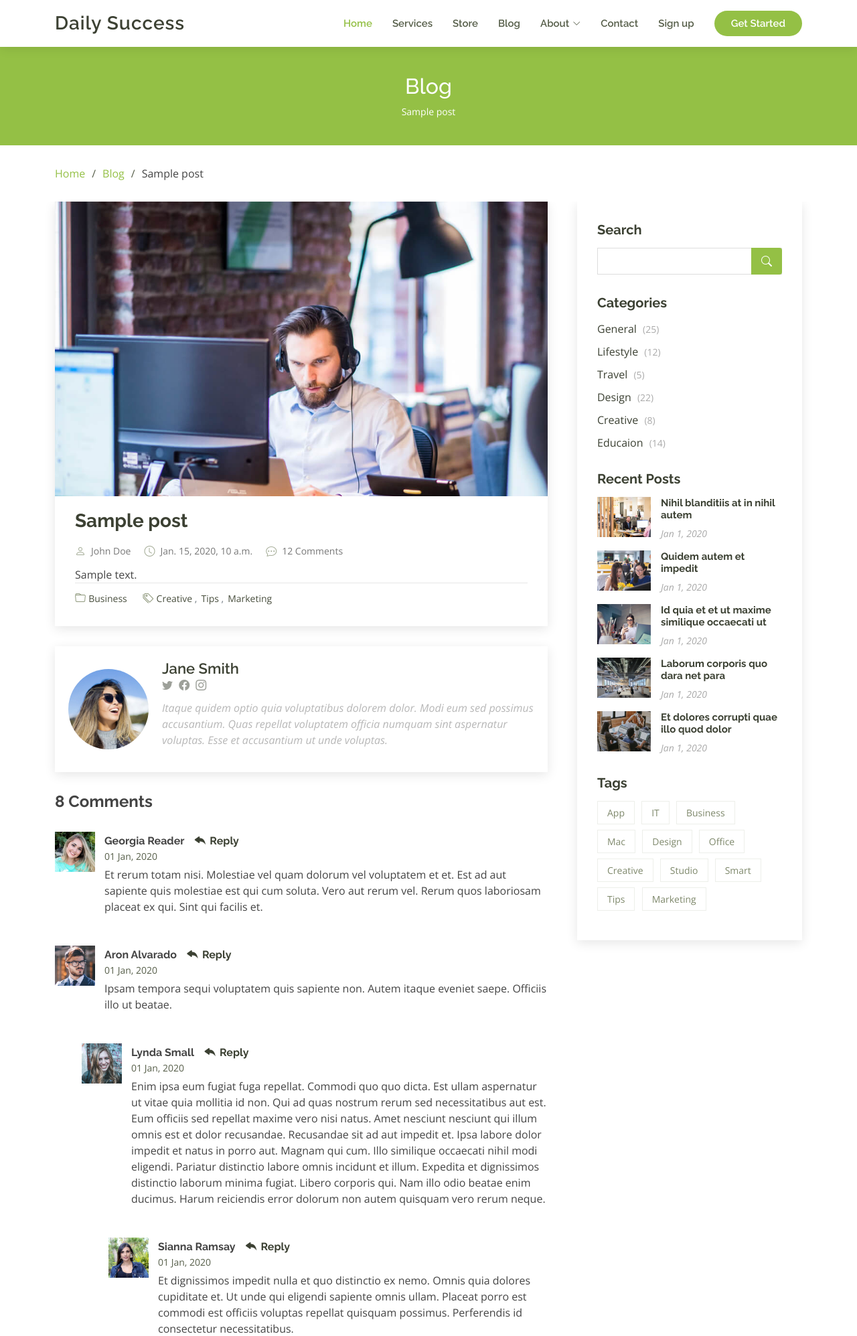
After one commit to jisungs/daily_success, a Django app: page /blog/1/ in a window 1280 px wide. The commit adds this page. Shown: the top 1995 px of the page at 67% size. Run offline with Django 4.2, Linux system fonts and the light colour scheme; tables that the repository leaves empty hold one stand-in row (values such as "Sample post"); some libraries are stand-ins or nearby versions.

Commit message:
FBV style 로 블로그 상세 페이지를 작성 완료

```diff
--- a/blog/models.py
+++ b/blog/models.py
@@ -1,4 +1,5 @@
 from django.db import models
+from django.urls import reverse
 
 # Create your models here.
 class Post(models.Model):
@@ -11,3 +12,6 @@ class Post(models.Model):
 
     def __str__(self):
         return f'[{self.pk}]{self.title}'
+
+    def get_absolute_url(self):
+        return f'/blog/{self.pk}'
--- a/blog/urls.py
+++ b/blog/urls.py
@@ -3,5 +3,6 @@ from django.urls import path
 from . import views
 
 urlpatterns = [
-    path('', views.index, name="blog"),
+   path('', views.index, name="blog"),
+   path('<int:pk>/', views.single_post_page, name="single_post_page"),
 ]
--- a/blog/views.py
+++ b/blog/views.py
@@ -10,3 +10,12 @@ def index(request):
     }
 
     return render(request, 'blog/index.html', context)
+
+def single_post_page(request, pk):
+
+    post = Post.objects.get(pk=pk)
+
+    context = {
+        'post':post,
+    }
+    return render(request,'blog/single_post_page.html', context)
--- a/templates/blog/index.html
+++ b/templates/blog/index.html
@@ -38,7 +38,7 @@
               </div>
 
               <h2 class="entry-title">
-                <a href="blog-single.html">{{post.title}}</a>
+                <a href="{{ post.get_absolute_url }}">{{post.title}}</a>
               </h2>
 
               <div class="entry-meta">
--- /dev/null
+++ b/templates/blog/single_post_page.html
@@ -0,0 +1,301 @@
+{% extends 'base.html' %}
+{% load static %}
+
+{% block content %}
+
+
+<main id="main">
+
+    <!-- ======= Breadcrumbs ======= -->
+    <section id="breadcrumbs" class="breadcrumbs">
+      <div class="breadcrumb-hero">
+        <div class="container">
+          <div class="breadcrumb-hero">
+            <h2>Blog</h2>
+            <p>{{post.title}} </p>
+          </div>
+        </div>
+      </div>
+      <div class="container">
+        <ol>
+          <li><a href="{% url 'home' %}">Home</a></li>
+          <li><a href="{% url 'blog' %}">Blog</a></li>
+          <li>{{post.title}}</li>
+        </ol>
+      </div>
+    </section><!-- End Breadcrumbs -->
+
+    <!-- ======= Blog Single Section ======= -->
+    <section id="blog" class="blog">
+      <div class="container" data-aos="fade-up">
+
+        <div class="row">
+
+          <div class="col-lg-8 entries">
+
+            <article class="entry entry-single">
+
+              <div class="entry-img">
+                <img src="assets/img/blog/blog-1.jpg" alt="" class="img-fluid">
+              </div>
+
+              <h2 class="entry-title">
+                <a href="{{post.get_absolute_url}}">{{post.title}}</a>
+              </h2>
+
+              <div class="entry-meta">
+                <ul>
+                  <li class="d-flex align-items-center"><i class="bi bi-person"></i> <a href="blog-single.html">John Doe</a></li>
+                  <li class="d-flex align-items-center"><i class="bi bi-clock"></i> <a href="blog-single.html"><time datetime="2020-01-01">{{post.created_at}}</time></a></li>
+                  <li class="d-flex align-items-center"><i class="bi bi-chat-dots"></i> <a href="blog-single.html">12 Comments</a></li>
+                </ul>
+              </div>
+
+              <div class="entry-content">
+                {{post.content}}
+
+              </div>
+
+              <div class="entry-footer">
+                <i class="bi bi-folder"></i>
+                <ul class="cats">
+                  <li><a href="#">Business</a></li>
+                </ul>
+
+                <i class="bi bi-tags"></i>
+                <ul class="tags">
+                  <li><a href="#">Creative</a></li>
+                  <li><a href="#">Tips</a></li>
+                  <li><a href="#">Marketing</a></li>
+                </ul>
+              </div>
+
+            </article><!-- End blog entry -->
+
+            <div class="blog-author d-flex align-items-center">
+              <img src="assets/img/blog/blog-author.jpg" class="rounded-circle float-left" alt="">
+              <div>
+                <h4>Jane Smith</h4>
+                <div class="social-links">
+                  <a href="https://twitters.com/#"><i class="bi bi-twitter"></i></a>
+                  <a href="https://facebook.com/#"><i class="bi bi-facebook"></i></a>
+                  <a href="https://instagram.com/#"><i class="biu bi-instagram"></i></a>
+                </div>
+                <p>
+                  Itaque quidem optio quia voluptatibus dolorem dolor. Modi eum sed possimus accusantium. Quas repellat voluptatem officia numquam sint aspernatur voluptas. Esse et accusantium ut unde voluptas.
+                </p>
+              </div>
+            </div><!-- End blog author bio -->
+
+            <div class="blog-comments">
+
+              <h4 class="comments-count">8 Comments</h4>
+
+              <div id="comment-1" class="comment">
+                <div class="d-flex">
+                  <div class="comment-img"><img src="assets/img/blog/comments-1.jpg" alt=""></div>
+                  <div>
+                    <h5><a href="">Georgia Reader</a> <a href="#" class="reply"><i class="bi bi-reply-fill"></i> Reply</a></h5>
+                    <time datetime="2020-01-01">01 Jan, 2020</time>
+                    <p>
+                      Et rerum totam nisi. Molestiae vel quam dolorum vel voluptatem et et. Est ad aut sapiente quis molestiae est qui cum soluta.
+                      Vero aut rerum vel. Rerum quos laboriosam placeat ex qui. Sint qui facilis et.
+                    </p>
+                  </div>
+                </div>
+              </div><!-- End comment #1 -->
+
+              <div id="comment-2" class="comment">
+                <div class="d-flex">
+                  <div class="comment-img"><img src="assets/img/blog/comments-2.jpg" alt=""></div>
+                  <div>
+                    <h5><a href="">Aron Alvarado</a> <a href="#" class="reply"><i class="bi bi-reply-fill"></i> Reply</a></h5>
+                    <time datetime="2020-01-01">01 Jan, 2020</time>
+                    <p>
+                      Ipsam tempora sequi voluptatem quis sapiente non. Autem itaque eveniet saepe. Officiis illo ut beatae.
+                    </p>
+                  </div>
+                </div>
+
+                <div id="comment-reply-1" class="comment comment-reply">
+                  <div class="d-flex">
+                    <div class="comment-img"><img src="assets/img/blog/comments-3.jpg" alt=""></div>
+                    <div>
+                      <h5><a href="">Lynda Small</a> <a href="#" class="reply"><i class="bi bi-reply-fill"></i> Reply</a></h5>
+                      <time datetime="2020-01-01">01 Jan, 2020</time>
+                      <p>
+                        Enim ipsa eum fugiat fuga repellat. Commodi quo quo dicta. Est ullam aspernatur ut vitae quia mollitia id non. Qui ad quas nostrum rerum sed necessitatibus aut est. Eum officiis sed repellat maxime vero nisi natus. Amet nesciunt nesciunt qui illum omnis est et dolor recusandae.
+
+                        Recusandae sit ad aut impedit et. Ipsa labore dolor impedit et natus in porro aut. Magnam qui cum. Illo similique occaecati nihil modi eligendi. Pariatur distinctio labore omnis incidunt et illum. Expedita et dignissimos distinctio laborum minima fugiat.
+
+                        Libero corporis qui. Nam illo odio beatae enim ducimus. Harum reiciendis error dolorum non autem quisquam vero rerum neque.
+                      </p>
+                    </div>
+                  </div>
+
+                  <div id="comment-reply-2" class="comment comment-reply">
+                    <div class="d-flex">
+                      <div class="comment-img"><img src="assets/img/blog/comments-4.jpg" alt=""></div>
+                      <div>
+                        <h5><a href="">Sianna Ramsay</a> <a href="#" class="reply"><i class="bi bi-reply-fill"></i> Reply</a></h5>
+                        <time datetime="2020-01-01">01 Jan, 2020</time>
+                        <p>
+                          Et dignissimos impedit nulla et quo distinctio ex nemo. Omnis quia dolores cupiditate et. Ut unde qui eligendi sapiente omnis ullam. Placeat porro est commodi est officiis voluptas repellat quisquam possimus. Perferendis id consectetur necessitatibus.
+                        </p>
+                      </div>
+                    </div>
+
+                  </div><!-- End comment reply #2-->
+
+                </div><!-- End comment reply #1-->
+
+              </div><!-- End comment #2-->
+
+              <div id="comment-3" class="comment">
+                <div class="d-flex">
+                  <div class="comment-img"><img src="assets/img/blog/comments-5.jpg" alt=""></div>
+                  <div>
+                    <h5><a href="">Nolan Davidson</a> <a href="#" class="reply"><i class="bi bi-reply-fill"></i> Reply</a></h5>
+                    <time datetime="2020-01-01">01 Jan, 2020</time>
+                    <p>
+                      Distinctio nesciunt rerum reprehenderit sed. Iste omnis eius repellendus quia nihil ut accusantium tempore. Nesciunt expedita id dolor exercitationem aspernatur aut quam ut. Voluptatem est accusamus iste at.
+                      Non aut et et esse qui sit modi neque. Exercitationem et eos aspernatur. Ea est consequuntur officia beatae ea aut eos soluta. Non qui dolorum voluptatibus et optio veniam. Quam officia sit nostrum dolorem.
+                    </p>
+                  </div>
+                </div>
+
+              </div><!-- End comment #3 -->
+
+              <div id="comment-4" class="comment">
+                <div class="d-flex">
+                  <div class="comment-img"><img src="assets/img/blog/comments-6.jpg" alt=""></div>
+                  <div>
+                    <h5><a href="">Kay Duggan</a> <a href="#" class="reply"><i class="bi bi-reply-fill"></i> Reply</a></h5>
+                    <time datetime="2020-01-01">01 Jan, 2020</time>
+                    <p>
+                      Dolorem atque aut. Omnis doloremque blanditiis quia eum porro quis ut velit tempore. Cumque sed quia ut maxime. Est ad aut cum. Ut exercitationem non in fugiat.
+                    </p>
+                  </div>
+                </div>
+
+              </div><!-- End comment #4 -->
+
+              <div class="reply-form">
+                <h4>Leave a Reply</h4>
+                <p>Your email address will not be published. Required fields are marked * </p>
+                <form action="">
+                  <div class="row">
+                    <div class="col-md-6 form-group">
+                      <input name="name" type="text" class="form-control" placeholder="Your Name*">
+                    </div>
+                    <div class="col-md-6 form-group">
+                      <input name="email" type="text" class="form-control" placeholder="Your Email*">
+                    </div>
+                  </div>
+                  <div class="row">
+                    <div class="col form-group">
+                      <input name="website" type="text" class="form-control" placeholder="Your Website">
+                    </div>
+                  </div>
+                  <div class="row">
+                    <div class="col form-group">
+                      <textarea name="comment" class="form-control" placeholder="Your Comment*"></textarea>
+                    </div>
+                  </div>
+                  <button type="submit" class="btn btn-primary">Post Comment</button>
+
+                </form>
+
+              </div>
+
+            </div><!-- End blog comments -->
+
+          </div><!-- End blog entries list -->
+
+          <div class="col-lg-4">
+
+            <div class="sidebar">
+
+              <h3 class="sidebar-title">Search</h3>
+              <div class="sidebar-item search-form">
+                <form action="">
+                  <input type="text">
+                  <button type="submit"><i class="bi bi-search"></i></button>
+                </form>
+              </div><!-- End sidebar search formn-->
+
+              <h3 class="sidebar-title">Categories</h3>
+              <div class="sidebar-item categories">
+                <ul>
+                  <li><a href="#">General <span>(25)</span></a></li>
+                  <li><a href="#">Lifestyle <span>(12)</span></a></li>
+                  <li><a href="#">Travel <span>(5)</span></a></li>
+                  <li><a href="#">Design <span>(22)</span></a></li>
+                  <li><a href="#">Creative <span>(8)</span></a></li>
+                  <li><a href="#">Educaion <span>(14)</span></a></li>
+                </ul>
+              </div><!-- End sidebar categories-->
+
+              <h3 class="sidebar-title">Recent Posts</h3>
+              <div class="sidebar-item recent-posts">
+                <div class="post-item clearfix">
+                  <img src="assets/img/blog/blog-recent-1.jpg" alt="">
+                  <h4><a href="blog-single.html">Nihil blanditiis at in nihil autem</a></h4>
+                  <time datetime="2020-01-01">Jan 1, 2020</time>
+                </div>
+
+                <div class="post-item clearfix">
+                  <img src="assets/img/blog/blog-recent-2.jpg" alt="">
+                  <h4><a href="blog-single.html">Quidem autem et impedit</a></h4>
+                  <time datetime="2020-01-01">Jan 1, 2020</time>
+                </div>
+
+                <div class="post-item clearfix">
+                  <img src="assets/img/blog/blog-recent-3.jpg" alt="">
+                  <h4><a href="blog-single.html">Id quia et et ut maxime similique occaecati ut</a></h4>
+                  <time datetime="2020-01-01">Jan 1, 2020</time>
+                </div>
+
+                <div class="post-item clearfix">
+                  <img src="assets/img/blog/blog-recent-4.jpg" alt="">
+                  <h4><a href="blog-single.html">Laborum corporis quo dara net para</a></h4>
+                  <time datetime="2020-01-01">Jan 1, 2020</time>
+                </div>
+
+                <div class="post-item clearfix">
+                  <img src="assets/img/blog/blog-recent-5.jpg" alt="">
+                  <h4><a href="blog-single.html">Et dolores corrupti quae illo quod dolor</a></h4>
+                  <time datetime="2020-01-01">Jan 1, 2020</time>
+                </div>
+
+              </div><!-- End sidebar recent posts-->
+
+              <h3 class="sidebar-title">Tags</h3>
+              <div class="sidebar-item tags">
+                <ul>
+                  <li><a href="#">App</a></li>
+                  <li><a href="#">IT</a></li>
+                  <li><a href="#">Business</a></li>
+                  <li><a href="#">Mac</a></li>
+                  <li><a href="#">Design</a></li>
+                  <li><a href="#">Office</a></li>
+                  <li><a href="#">Creative</a></li>
+                  <li><a href="#">Studio</a></li>
+                  <li><a href="#">Smart</a></li>
+                  <li><a href="#">Tips</a></li>
+                  <li><a href="#">Marketing</a></li>
+                </ul>
+              </div><!-- End sidebar tags-->
+
+            </div><!-- End sidebar -->
+
+          </div><!-- End blog sidebar -->
+
+        </div>
+
+      </div>
+    </section><!-- End Blog Single Section -->
+
+  </main><!-- End #main -->
+
+{% endblock %}
```
